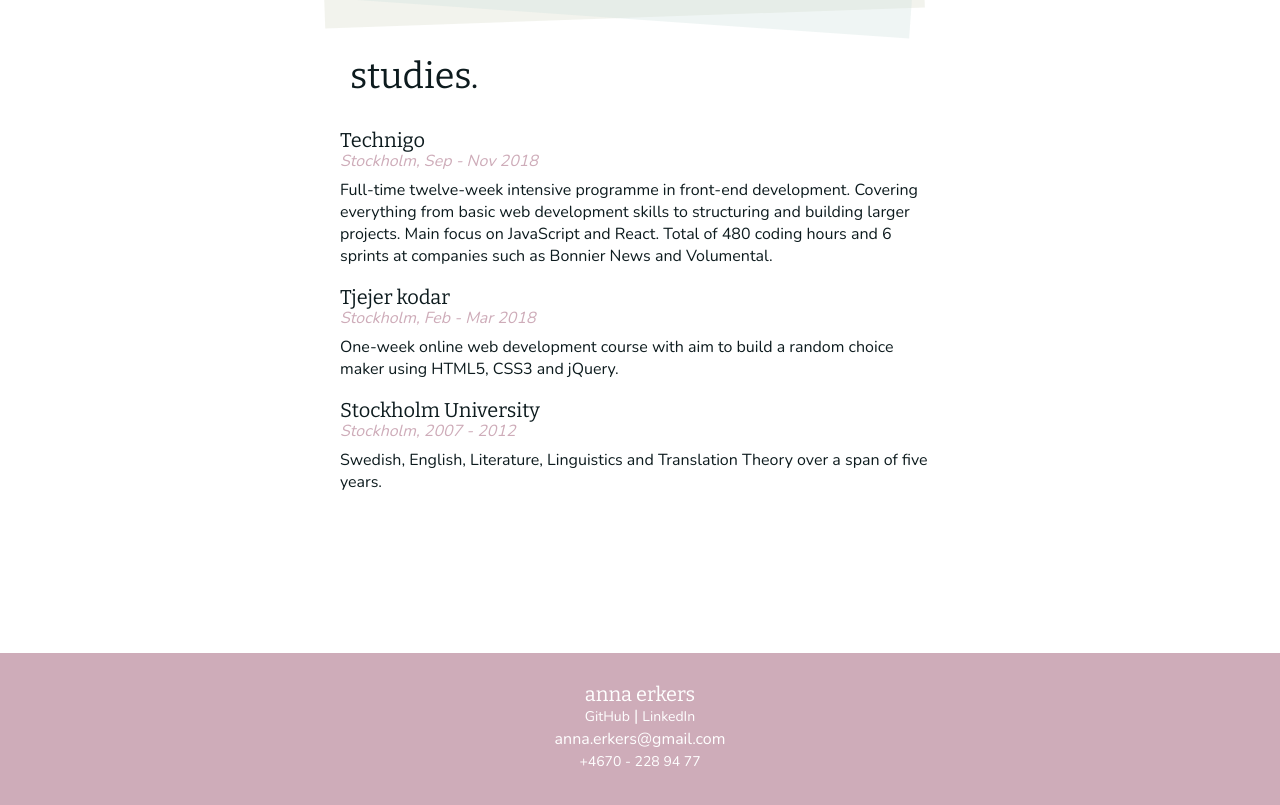
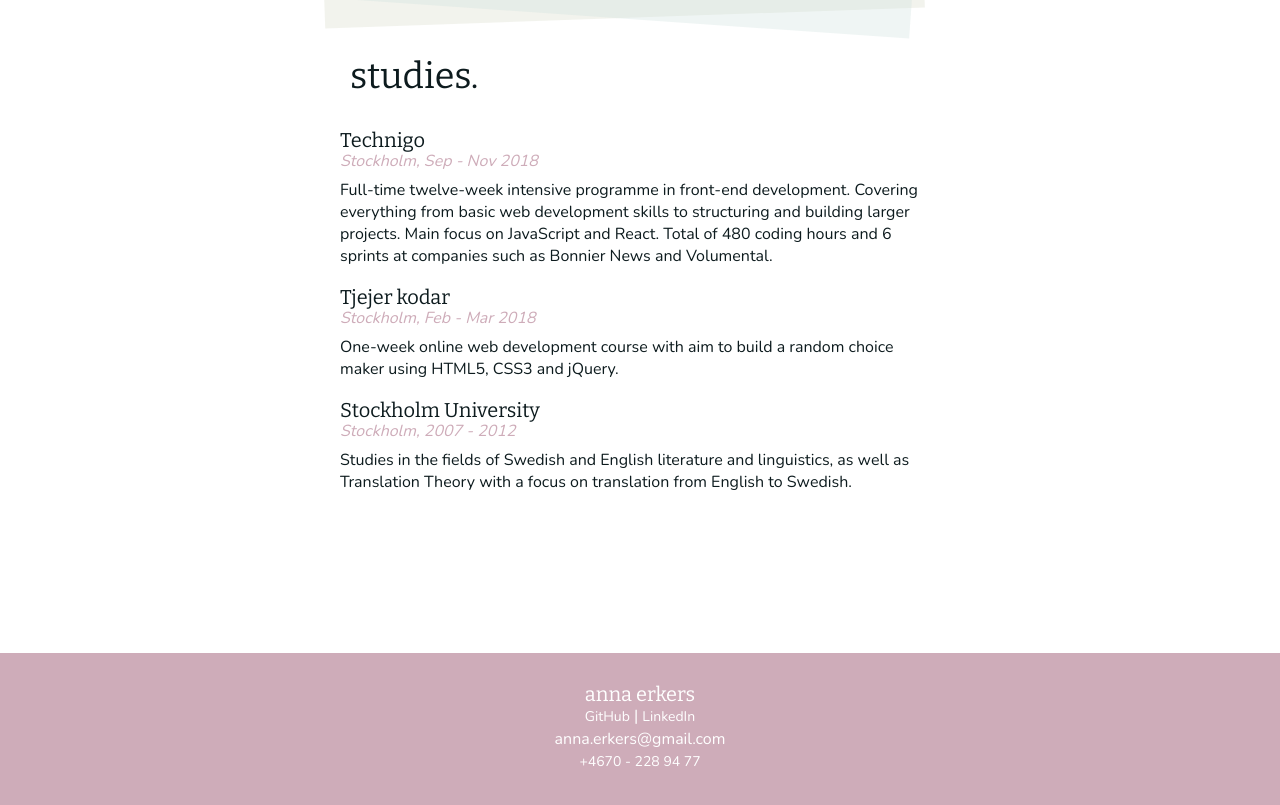
Before and after one commit to Hilwynn/personal-portfolio-technigo, a React (Create React App) app: page / in a window 1280 px wide. Shown: the part 1601-2406 px from the top of the page. Built offline with nearby package versions, Linux system fonts and the light colour scheme.

Commit message:
Added more text content to studies section

```diff
--- a/src/Pages/LandingPage/index.js
+++ b/src/Pages/LandingPage/index.js
@@ -175,7 +175,12 @@ export default class LandingPage extends Component {
               <h3>Stockholm University</h3>
               <h4>Stockholm, 2007 - 2012</h4>
               <p>
-                Swedish, English, Literature, Linguistics and Translation Theory over a span of five years.
+                Studies in the fields of Swedish
+                and English literature and
+                linguistics, as well as
+                Translation Theory with a focus
+                on translation from English to
+                Swedish.
               </p>
             </div>
           </div>
```
